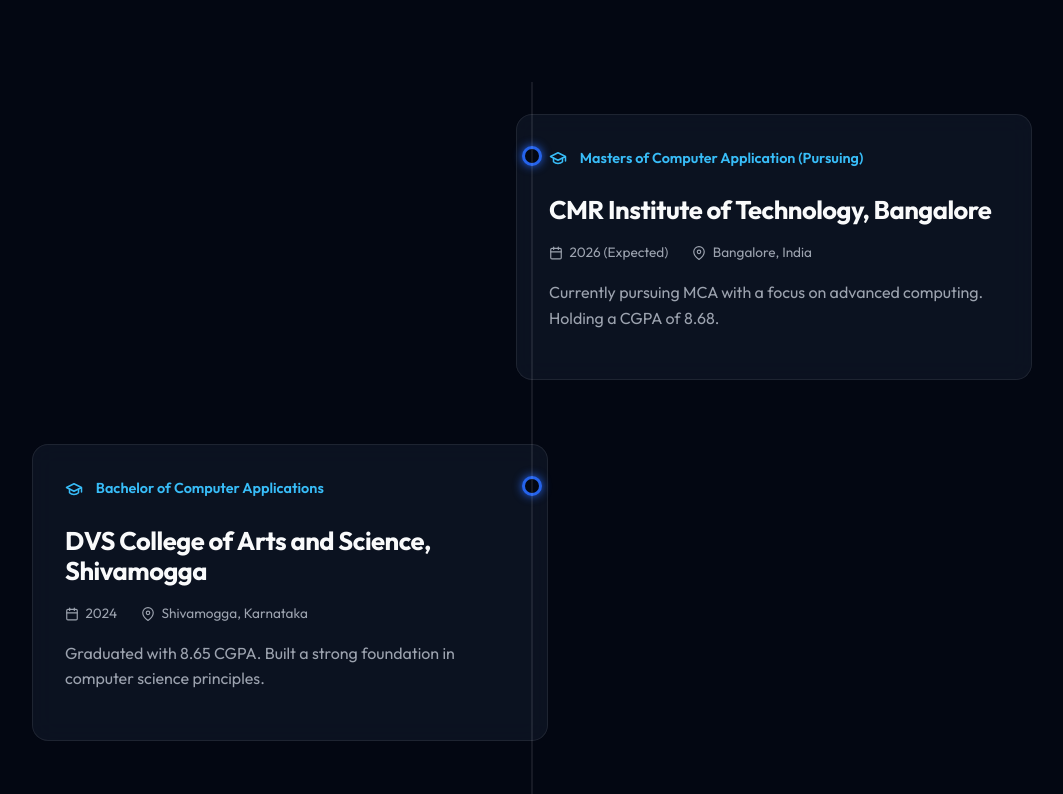
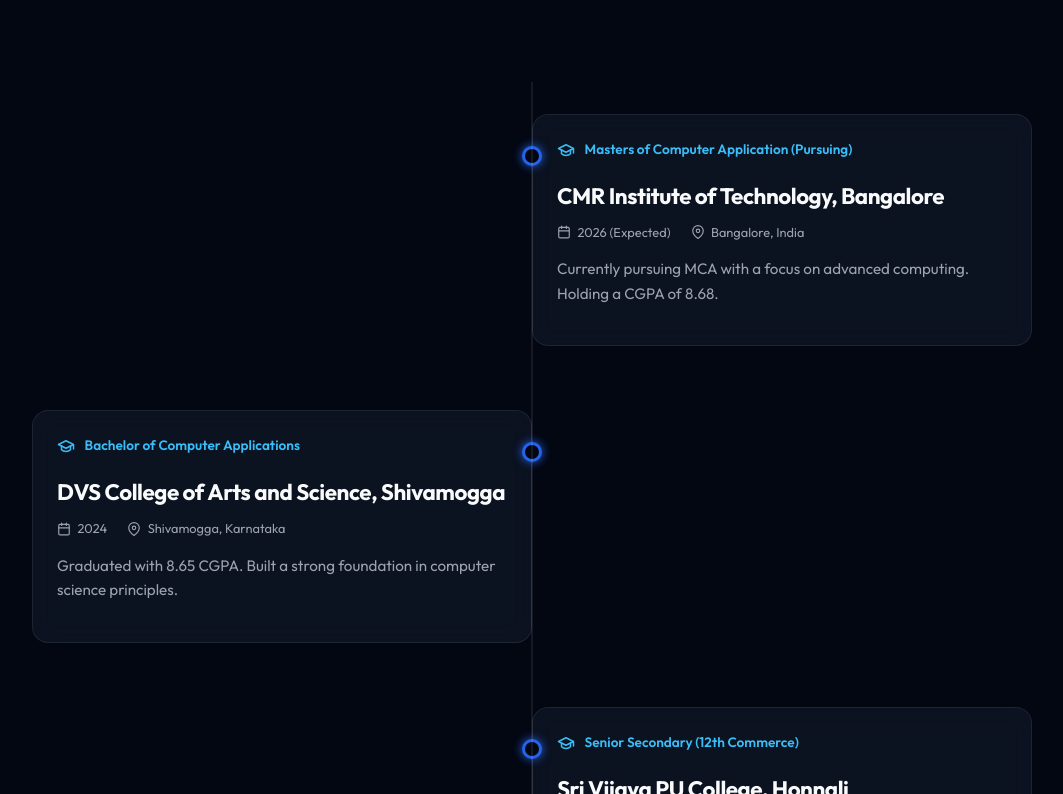
Before and after one commit to Abdul-Affan/portfolio, a React (Vite) app: page / in a window 1280 px wide. Shown: the part 2786-3580 px from the top of the page, without its empty margins (108-1171 px from the left). Built offline with nearby package versions, Linux system fonts and the light colour scheme.

Commit message:
Shrink timeline card padding and font sizes for Education section

```diff
--- a/src/index.css
+++ b/src/index.css
@@ -559,7 +559,7 @@
 
 .timeline-card {
   width: 45%;
-  padding: 2rem;
+  padding: 1.5rem;
   text-align: left;
   position: relative;
 }
@@ -571,25 +571,25 @@
 .timeline-card-header {
   display: flex;
   align-items: center;
-  gap: 0.8rem;
-  margin-bottom: 0.8rem;
+  gap: 0.6rem;
+  margin-bottom: 0.5rem;
   color: #38bdf8;
-  font-size: 0.9rem;
+  font-size: 0.85rem;
   font-weight: 600;
 }
 
 .timeline-card h3 {
-  font-size: 1.6rem;
-  margin-bottom: 1rem;
+  font-size: 1.4rem;
+  margin-bottom: 0.75rem;
   line-height: 1.2;
 }
 
 .timeline-meta {
   display: flex;
-  gap: 1.5rem;
-  margin-bottom: 1rem;
+  gap: 1.25rem;
+  margin-bottom: 0.75rem;
   color: var(--text-muted);
-  font-size: 0.85rem;
+  font-size: 0.8rem;
 }
 
 .timeline-meta span {
@@ -600,7 +600,7 @@
 
 .timeline-desc {
   color: var(--text-muted);
-  font-size: 1rem;
+  font-size: 0.95rem;
   line-height: 1.6;
 }
 
```
